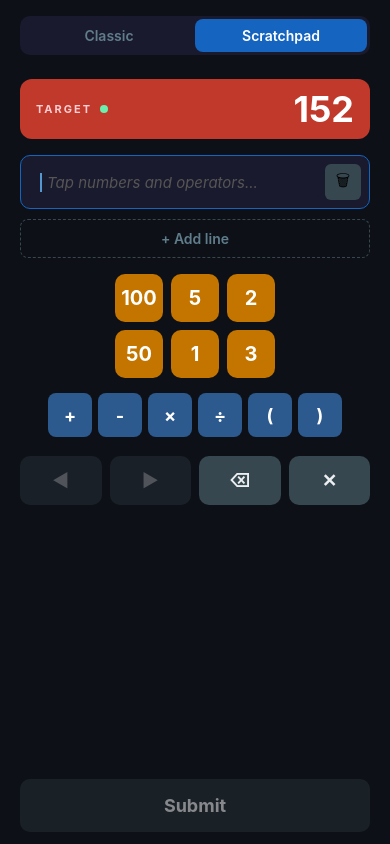
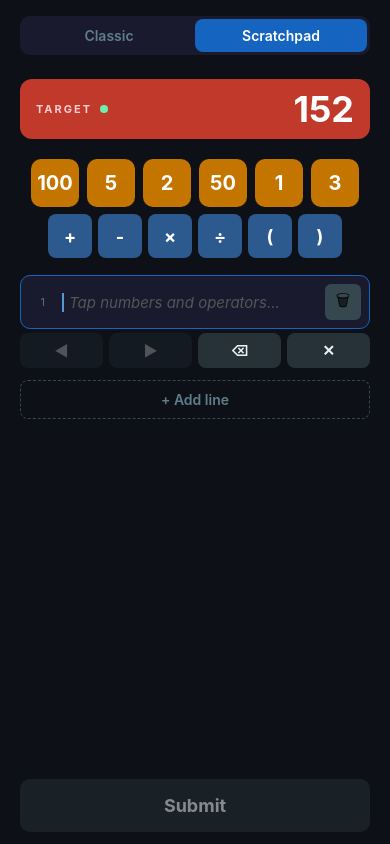
Before and after one commit to ndrprssnr/cng, a React Native app: screen / in a window 390 px wide. Built offline with nearby package versions, Linux system fonts and the light colour scheme.

Commit message:
numbers and operators panel moved below target and fixed

```diff
--- a/src/components/ExpressionDisplay.tsx
+++ b/src/components/ExpressionDisplay.tsx
@@ -1,5 +1,5 @@
 import React, { useEffect, useRef, useState } from 'react';
-import { StyleSheet, Text, TouchableOpacity, View } from 'react-native';
+import { StyleSheet, Text, TouchableOpacity, View, Platform } from 'react-native';
 
 import { ExpressionToken } from '../types/game';
 
@@ -15,9 +15,11 @@ interface Props {
   showResult?: boolean;
   /** When true, the container uses compact single-line sizing. Default: false */
   compact?: boolean;
+  /** Maps lineId → 1-based line number; used to render subscript on result-tile tokens */
+  lineNumberMap?: Map<string, number>;
 }
 
-export default function ExpressionDisplay({ tokens, cursorPos, result, target, onTokenPress, cursorActive = true, showResult = true, compact = false }: Props) {
+export default function ExpressionDisplay({ tokens, cursorPos, result, target, onTokenPress, cursorActive = true, showResult = true, compact = false, lineNumberMap }: Props) {
   const [cursorVisible, setCursorVisible] = useState(true);
 
   const timerRef = useRef<ReturnType<typeof setInterval> | null>(null);
@@ -60,8 +62,19 @@ export default function ExpressionDisplay({ tokens, cursorPos, result, target, o
     );
 
     tokens.forEach((token, index) => {
+      const isResultRef =
+        token.type === 'number' && token.tileId && !token.tileId.startsWith('num-');
+      const srcNum = isResultRef && lineNumberMap
+        ? (lineNumberMap.get(token.tileId!) ?? null)
+        : null;
+
       parts.push(
-        <Text key={`t-${index}`} style={[styles.token, token.stale && styles.tokenStale]}>{token.display}</Text>
+        <View key={`t-${index}`} style={styles.tokenWrapper}>
+          <Text style={[styles.token, token.stale && styles.tokenStale]}>{token.display}</Text>
+          {srcNum !== null && (
+            <Text style={[styles.tokenSub, token.stale && styles.tokenSubStale]}>{srcNum}</Text>
+          )}
+        </View>
       );
       // Tappable gap after each token (cursor position index + 1)
       const isActive = cursorPos === index + 1;
@@ -120,6 +133,19 @@ const styles = StyleSheet.create({
     color: '#e53935',
     textDecorationLine: 'line-through',
   },
+  tokenWrapper: {
+    flexDirection: 'row',
+    alignItems: 'flex-end',
+  },
+  tokenSub: {
+    fontSize: 9,
+    color: '#546e7a',
+    lineHeight: 14,
+    marginBottom: 1,
+  },
+  tokenSubStale: {
+    color: '#b71c1c',
+  },
   gap: {
     paddingHorizontal: 2,
     justifyContent: 'center',
--- a/src/components/ScratchLine.tsx
+++ b/src/components/ScratchLine.tsx
@@ -9,13 +9,22 @@ import ExpressionDisplay from './ExpressionDisplay';
 interface Props {
   line: ScratchLineData;
   isActive: boolean;
+  isPlaying: boolean;
   target: number;
   resultTile: ResultTile | null;
   resultTileUsed: boolean;
+  lineNumber: number;
+  lineNumberMap: Map<string, number>;
   onTokenPress: (pos: number) => void;
   onActivate: () => void;
   onResultTileTap: () => void;
   onDelete: () => void;
+  onCursorLeft: () => void;
+  onCursorRight: () => void;
+  onBackspace: () => void;
+  onClear: () => void;
+  cursorAtStart: boolean;
+  cursorAtEnd: boolean;
 }
 
 const SWIPE_THRESHOLD = -60;
@@ -23,13 +32,22 @@ const SWIPE_THRESHOLD = -60;
 export default function ScratchLine({
   line,
   isActive,
+  isPlaying,
   target,
   resultTile,
   resultTileUsed,
+  lineNumber,
+  lineNumberMap,
   onTokenPress,
   onActivate,
   onResultTileTap,
   onDelete,
+  onCursorLeft,
+  onCursorRight,
+  onBackspace,
+  onClear,
+  cursorAtStart,
+  cursorAtEnd,
 }: Props) {
   const [swipeRevealed, setSwipeRevealed] = useState(false);
   const translateX = useRef(new Animated.Value(0)).current;
@@ -78,6 +96,7 @@ export default function ScratchLine({
         ]}
         {...(!isWeb ? panResponder.panHandlers : {})}
       >
+        <Text style={styles.lineNum}>{lineNumber}</Text>
         <TouchableOpacity
           style={styles.exprArea}
           onPress={onActivate}
@@ -92,6 +111,7 @@ export default function ScratchLine({
             cursorActive={isActive}
             showResult={false}
             compact
+            lineNumberMap={lineNumberMap}
           />
         </TouchableOpacity>
 
@@ -121,6 +141,29 @@ export default function ScratchLine({
           )}
         </View>
       </Animated.View>
+
+      {isActive && isPlaying && (
+        <View style={styles.inlineBar}>
+          <TouchableOpacity
+            style={[styles.inlineBtn, cursorAtStart && styles.inlineBtnDimmed]}
+            onPress={onCursorLeft} disabled={cursorAtStart} activeOpacity={0.8}
+          >
+            <Text style={styles.inlineBtnText}>◀</Text>
+          </TouchableOpacity>
+          <TouchableOpacity
+            style={[styles.inlineBtn, cursorAtEnd && styles.inlineBtnDimmed]}
+            onPress={onCursorRight} disabled={cursorAtEnd} activeOpacity={0.8}
+          >
+            <Text style={styles.inlineBtnText}>▶</Text>
+          </TouchableOpacity>
+          <TouchableOpacity style={styles.inlineBtn} onPress={onBackspace} activeOpacity={0.8}>
+            <Text style={styles.inlineBtnText}>⌫</Text>
+          </TouchableOpacity>
+          <TouchableOpacity style={styles.inlineBtn} onPress={onClear} activeOpacity={0.8}>
+            <Text style={styles.inlineBtnText}>✕</Text>
+          </TouchableOpacity>
+        </View>
+      )}
     </View>
   );
 }
@@ -134,7 +177,7 @@ const styles = StyleSheet.create({
     position: 'absolute',
     right: 0,
     top: 0,
-    bottom: 6,
+    height: 46,
     width: 56,
     backgroundColor: '#b71c1c',
     borderTopRightRadius: 10,
@@ -159,6 +202,14 @@ const styles = StyleSheet.create({
   },
   exprArea: {
     flex: 1,
+  },
+  lineNum: {
+    fontSize: 11,
+    color: '#546e7a',
+    width: 16,
+    textAlign: 'right',
+    marginRight: 6,
+    alignSelf: 'center',
   },
   rightCol: {
     flexDirection: 'row',
@@ -196,4 +247,25 @@ const styles = StyleSheet.create({
   trashText: {
     fontSize: 16,
   },
+  inlineBar: {
+    flexDirection: 'row',
+    gap: 6,
+    marginTop: 4,
+    marginBottom: 2,
+  },
+  inlineBtn: {
+    flex: 1,
+    backgroundColor: '#263238',
+    borderRadius: 8,
+    paddingVertical: 8,
+    alignItems: 'center',
+  },
+  inlineBtnDimmed: {
+    opacity: 0.3,
+  },
+  inlineBtnText: {
+    color: '#eceff1',
+    fontSize: 15,
+    fontWeight: '600',
+  },
 });
--- a/src/screens/ScratchpadScreen.tsx
+++ b/src/screens/ScratchpadScreen.tsx
@@ -7,7 +7,6 @@ import { ScratchpadState, ScratchpadAction } from '../types/scratchpad';
 import TargetDisplay from '../components/TargetDisplay';
 import NumberTile from '../components/NumberTile';
 import OperatorButton from '../components/OperatorButton';
-import ActionButtons from '../components/ActionButtons';
 import ResultBanner from '../components/ResultBanner';
 import ScratchLine from '../components/ScratchLine';
 
@@ -18,7 +17,6 @@ interface Props {
 }
 
 export default function ScratchpadScreen({ state, dispatch, onNewGame }: Props) {
-  const activeLine = state.lines.find(l => l.id === state.activeLineId);
   const isPlaying = state.phase === 'playing';
 
   return (
@@ -26,47 +24,10 @@ export default function ScratchpadScreen({ state, dispatch, onNewGame }: Props)
       {/* Fixed header — does not scroll */}
       <View style={styles.header}>
         <TargetDisplay target={state.target} exactSolvable={state.exactSolvable} compact />
-      </View>
 
-      <ScrollView contentContainerStyle={styles.scroll} keyboardShouldPersistTaps="handled">
-        <View style={styles.container}>
-
-          {/* Scratch lines */}
-          <View style={styles.linesArea}>
-            {state.lines.map(line => {
-              const rt = state.resultTiles.find(r => r.sourceLineId === line.id) ?? null;
-              return (
-                <ScratchLine
-                  key={line.id}
-                  line={line}
-                  isActive={line.id === state.activeLineId}
-                  target={state.target}
-                  resultTile={rt}
-                  resultTileUsed={rt?.used ?? false}
-                  onActivate={() => dispatch({ type: 'SP_SET_ACTIVE_LINE', lineId: line.id })}
-                  onTokenPress={pos => dispatch({ type: 'SP_SET_CURSOR', lineId: line.id, pos })}
-                  onResultTileTap={() => rt && dispatch({ type: 'SP_TAP_RESULT', resultId: rt.id })}
-                  onDelete={() => dispatch({ type: 'SP_DELETE_LINE', lineId: line.id })}
-                />
-              );
-            })}
-
-            {isPlaying && (
-              <TouchableOpacity
-                style={styles.addLine}
-                onPress={() => dispatch({ type: 'SP_ADD_LINE' })}
-                activeOpacity={0.8}
-              >
-                <Text style={styles.addLineText}>+ Add line</Text>
-              </TouchableOpacity>
-            )}
-          </View>
-
-          {/* Number tiles */}
-          <View style={styles.tilesGrid}>
-            {[0, 1].map(row => (
-              <View key={row} style={styles.tilesRow}>
-                {state.tiles.slice(row * 3, row * 3 + 3).map(tile => (
+        {/* Number tiles — single row */}
+        <View style={styles.tilesRow}>
+          {state.tiles.map(tile => (
             <NumberTile
               key={tile.id}
               tile={tile}
@@ -75,9 +36,8 @@ export default function ScratchpadScreen({ state, dispatch, onNewGame }: Props)
             />
           ))}
         </View>
-            ))}
-          </View>
 
+        {/* Operators */}
         {isPlaying && (
           <View style={styles.operatorsRow}>
             {(['+', '-', '×', '÷'] as Operator[]).map(op => (
@@ -100,17 +60,55 @@ export default function ScratchpadScreen({ state, dispatch, onNewGame }: Props)
             </View>
           </View>
         )}
+      </View>
 
-          {isPlaying && activeLine && (
-            <ActionButtons
-              onClear={() => dispatch({ type: 'SP_CLEAR_LINE' })}
-              onBackspace={() => dispatch({ type: 'SP_BACKSPACE' })}
+      <ScrollView contentContainerStyle={styles.scroll} keyboardShouldPersistTaps="handled">
+        <View style={styles.container}>
+
+          {/* Scratch lines */}
+          <View style={styles.linesArea}>
+            {(() => {
+              const lineNumberMap = new Map(state.lines.map((l, i) => [l.id, i + 1]));
+              return state.lines.map(line => {
+                const rt = state.resultTiles.find(r => r.sourceLineId === line.id) ?? null;
+                return (
+                  <ScratchLine
+                    key={line.id}
+                    line={line}
+                    isActive={line.id === state.activeLineId}
+                    isPlaying={isPlaying}
+                    target={state.target}
+                    resultTile={rt}
+                    resultTileUsed={rt?.used ?? false}
+                    lineNumber={lineNumberMap.get(line.id) ?? 0}
+                    lineNumberMap={lineNumberMap}
+                    onActivate={() => dispatch({ type: 'SP_SET_ACTIVE_LINE', lineId: line.id })}
+                    onTokenPress={pos => dispatch({ type: 'SP_SET_CURSOR', lineId: line.id, pos })}
+                    onResultTileTap={() => rt && dispatch({ type: 'SP_TAP_RESULT', resultId: rt.id })}
+                    onDelete={() => dispatch({ type: 'SP_DELETE_LINE', lineId: line.id })}
                     onCursorLeft={() => dispatch({ type: 'SP_MOVE_CURSOR', delta: -1 })}
                     onCursorRight={() => dispatch({ type: 'SP_MOVE_CURSOR', delta: 1 })}
-              cursorAtStart={activeLine.cursorPos === 0}
-              cursorAtEnd={activeLine.cursorPos === activeLine.expression.length}
+                    onBackspace={() => dispatch({ type: 'SP_BACKSPACE' })}
+                    onClear={() => dispatch({ type: 'SP_CLEAR_LINE' })}
+                    cursorAtStart={line.cursorPos === 0}
+                    cursorAtEnd={line.cursorPos === line.expression.length}
                   />
+                );
+              });
+            })()}
+
+            {isPlaying && (
+              <TouchableOpacity
+                style={styles.addLine}
+                onPress={() => dispatch({ type: 'SP_ADD_LINE' })}
+                activeOpacity={0.8}
+              >
+                <Text style={styles.addLineText}>+ Add line</Text>
+              </TouchableOpacity>
             )}
+          </View>
+
+
 
           {state.phase === 'submitted' && state.score !== null && (
             (() => {
@@ -166,6 +164,7 @@ const styles = StyleSheet.create({
   header: {
     paddingHorizontal: 20,
     paddingTop: 10,
+    paddingBottom: 4,
     backgroundColor: '#0d1117',
   },
   scroll: {
@@ -193,19 +192,17 @@ const styles = StyleSheet.create({
     fontSize: 14,
     fontWeight: '600',
   },
-  tilesGrid: {
-    alignItems: 'center',
-    marginBottom: 8,
-  },
   tilesRow: {
     flexDirection: 'row',
+    justifyContent: 'center',
     flexWrap: 'nowrap',
+    marginTop: 6,
   },
   operatorsRow: {
     flexDirection: 'row',
     justifyContent: 'center',
     flexWrap: 'wrap',
-    marginBottom: 8,
+    marginBottom: 4,
   },
   parenGroup: {
     flexDirection: 'row',
```
Lines whose indentation alone changed are shown as unchanged.
